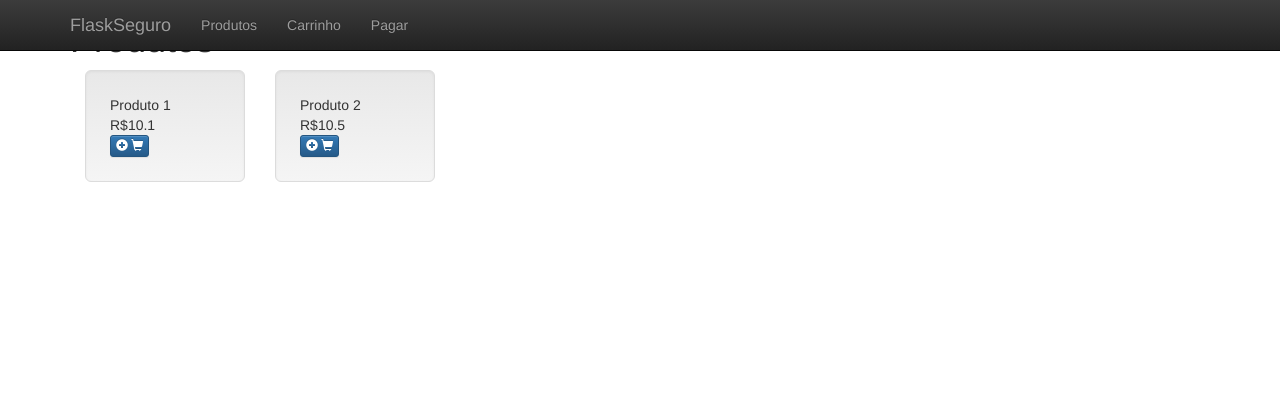
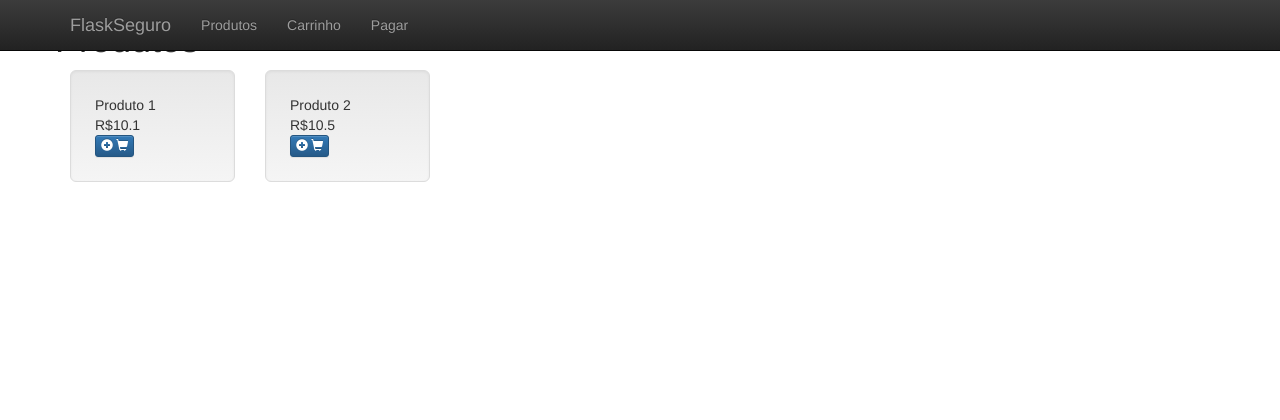
Before and after one commit to Japle/python-pagseguro, a Flask app: page / in a window 1280 px wide. Shown: the top 420 px of the page. Run offline with Flask 2, Linux system fonts and the light colour scheme; some libraries are stand-ins or nearby versions.

Commit message:
adjusting

```diff
--- a/examples/flask/flask_seguro/templates/base.jinja2
+++ b/examples/flask/flask_seguro/templates/base.jinja2
@@ -8,16 +8,15 @@
 <title>FlaskSeguro - {% block title %}{% endblock %}</title>
 <!-- Bootstrap's CSS -->
 <link rel="stylesheet" href="//netdna.bootstrapcdn.com/bootstrap/3.1.1/css/bootstrap.min.css">
-
+<link rel="stylesheet" type="text/css" href="{{ url_for('static', filename='css/app.css') }}">
 <!-- Bootstrap's Theme -->
 <link rel="stylesheet" href="//netdna.bootstrapcdn.com/bootstrap/3.1.1/css/bootstrap-theme.min.css">
 {% endblock %}
 </head>
 <body>
-{% include 'menu.jinja2' %}
+  {% include 'menu.jinja2' %}
     <div class="container">
-
-      <div class="content">
+      <div class="row products">
         <h1>{{ self.title() }}</h1>
         {% block content %}{% endblock %}
       </div>
@@ -27,5 +26,7 @@
 <script src="https://ajax.googleapis.com/ajax/libs/jquery/1.11.0/jquery.min.js"></script>
 <!-- Bootstrap's JavaScript -->
 <script src="//netdna.bootstrapcdn.com/bootstrap/3.1.1/js/bootstrap.min.js"></script>
+<!-- FlaskSeguro's JavaScript -->
+<script src="{{ url_for('static', filename='js/app.js') }}"></script>
 </body>
 </html>
```
